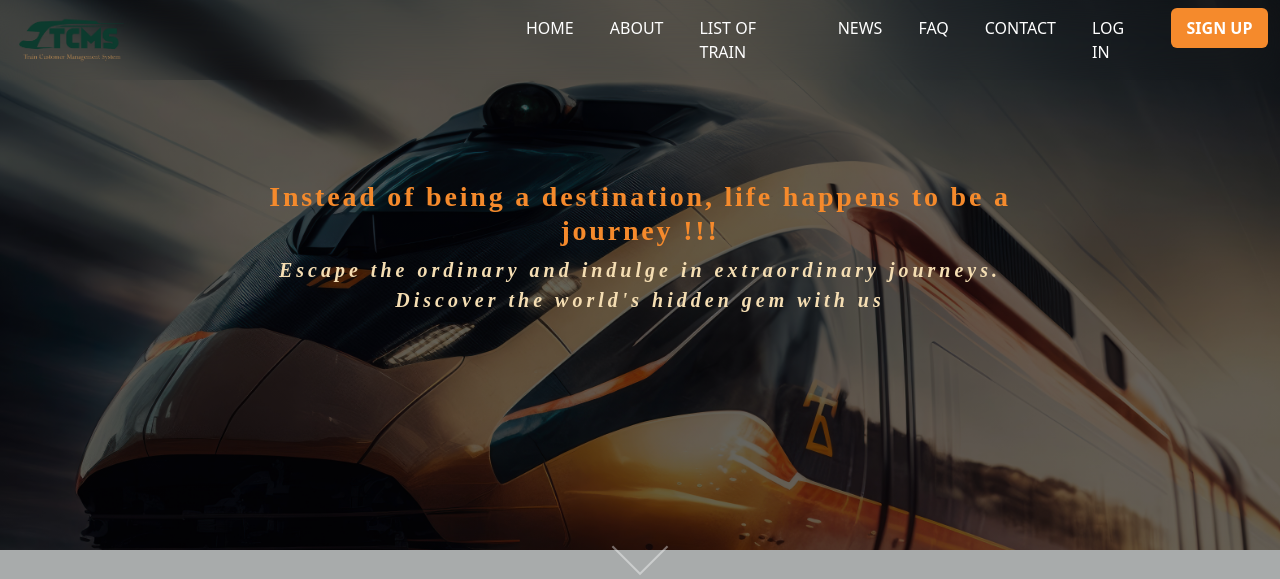
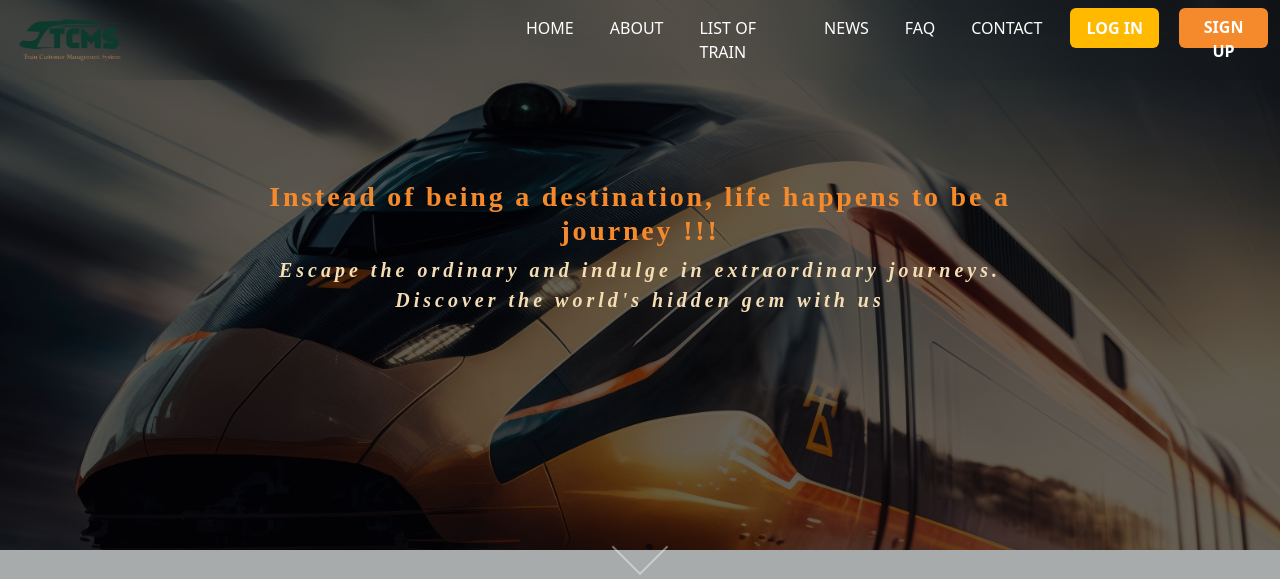
Before and after one commit to Davidlloyd8/train-customer-management-system, a PHP site: page /pages/index.html in a window 1280 px wide. Shown: the top 579 px of the page. Run offline with PHP 8.4, Linux system fonts and the light colour scheme.

Commit message:
editted the navbar component in the index file

```diff
--- a/css/style.css
+++ b/css/style.css
@@ -45,7 +45,8 @@ a.nav-link:hover {
     border-bottom: 2px solid #c4c5c5;
 }
 
-#signup {
+#signup,
+#login {
     font-weight: 600;
     color: #ffffff;
     margin-left: 20px;
@@ -54,7 +55,12 @@ a.nav-link:hover {
     height: 40px;
 }
 
-#signup:hover {
+#login {
+    background-color: #FFBA00;
+}
+
+#signup:hover,
+#login:hover {
     opacity: 0.9;;
 }
 
--- a/pages/index.html
+++ b/pages/index.html
@@ -63,9 +63,15 @@
             <li class="nav-item">
               <a class="nav-link" href="contact.html">CONTACT</a>
             </li>
-            <li class="nav-item">
-              <a class="nav-link" href="">LOG IN</a>
-            </li>
+            <button
+              type="button"
+              class="btn"
+              id="login"
+              data-bs-toggle="modal"
+              data-bs-target="#loginModal"
+            >
+              LOG IN
+            </button>
 
             <button
               type="button"
```
